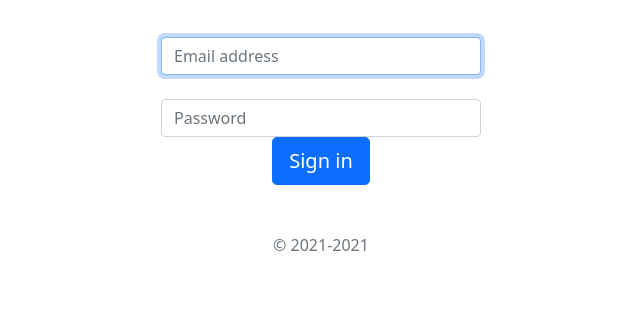
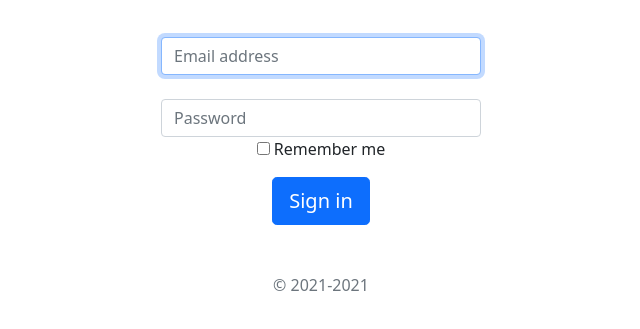
Before and after one commit to muhdulwy/login, a plain HTML site: page index.html in a window 1280 px wide. Shown: the part 181-510 px from the top of the page, without its empty margins (319-959 px from the left). Drawn offline with nearby package versions, Linux system fonts and the light colour scheme.

Commit message:
remember me

```diff
--- a/index.html
+++ b/index.html
@@ -24,7 +24,9 @@
       <input type="email" id="inputEmail" class="form-control" placeholder="Email address" required autofocus />
       <label for="inputPassword" class="sr-only"></label>
       <input type="password" id="inputPassword" class="form-control" placeholder="Password" required />
-
+      <div class="checkbox mb-3">
+        <label> <input type="checkbox" value="remember-me" /> Remember me </label>
+      </div>
       <button class="btn btn-lg btn-primary btn-block" type="submit">Sign in</button>
       <p class="mt-5 mb-3 text-muted">&copy; 2021-2021</p>
     </form>
```
